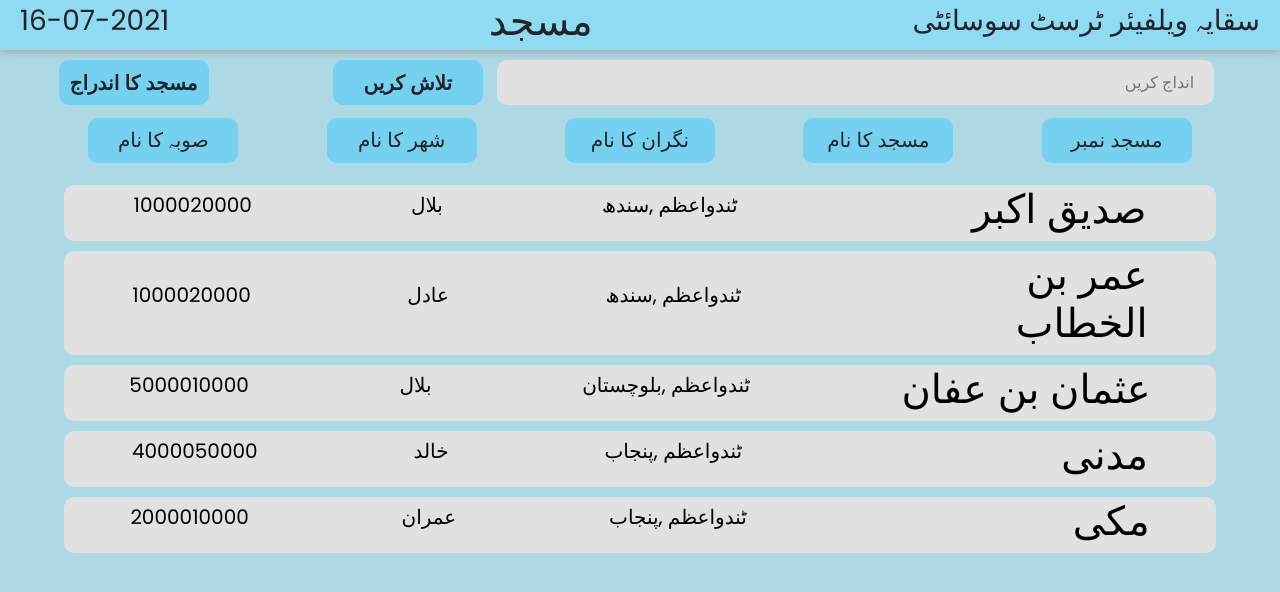
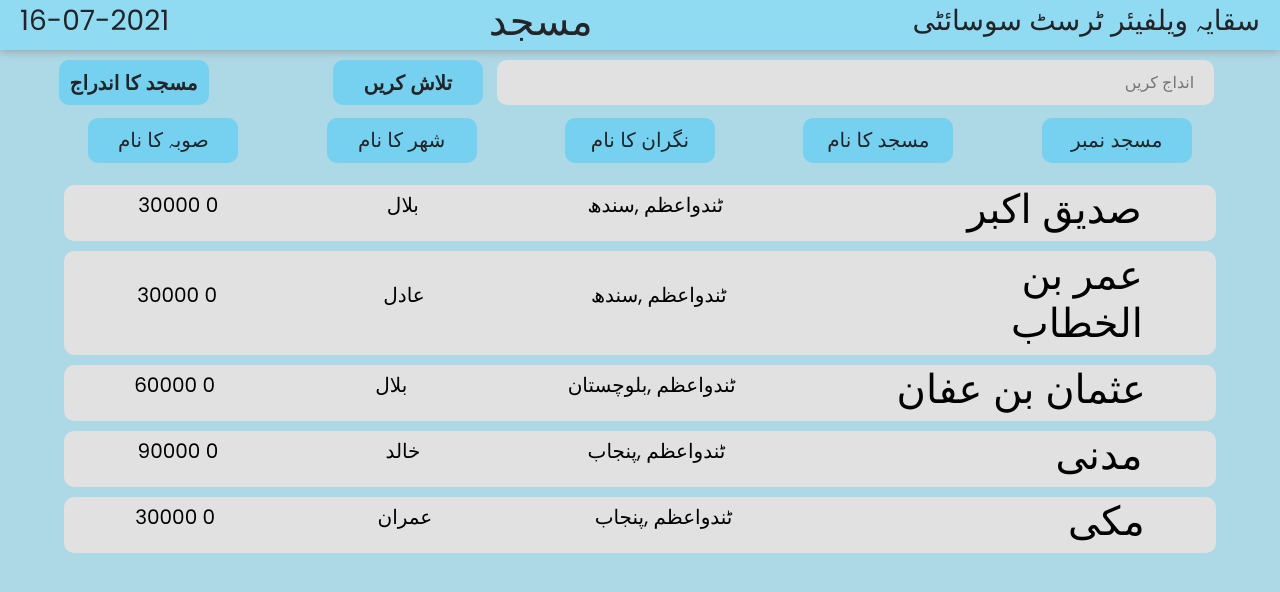
Before and after one commit to khalid129/Saqaya_Welfare, a React (Create React App) app: page /masjid in a window 1280 px wide. Shown: the top 592 px of the page. Built offline with nearby package versions, Linux system fonts and the light colour scheme.

Commit message:
total amount of masjid problem

```diff
--- a/src/components/Masjid.jsx
+++ b/src/components/Masjid.jsx
@@ -30,7 +30,7 @@ const Masjid = () => {
   const [state, setstate] = useState("");
   const [modal, setModal] = useState(false);
   const [form, setForm] = useState(initialState);
-  var amount=[];
+  var amount=null;
   // console.log(filterTransaction);
   const toggleModal = () => {
     setModal(!modal);
@@ -289,10 +289,11 @@ const Masjid = () => {
             <Link to={`/masjid/${data.id}`} className="link" style={{textDecoration:"none"}}>
               <div style={{color:"black"}} className="data">
                 <p>
-                {filterTransaction.map((totalAmmount)=>{
+                {filterTransaction.map((totalAmmount,index)=>{
                   if(totalAmmount.masjidId===data.id)
-                      {return amount=totalAmmount.amount}
+                      {amount+=totalAmmount.amount}
                 })}
+                {amount} {amount=0}
                 </p>
                 <p>{data.manager}</p>
                 <p>{data.area} ,{data.province}</p>
```
